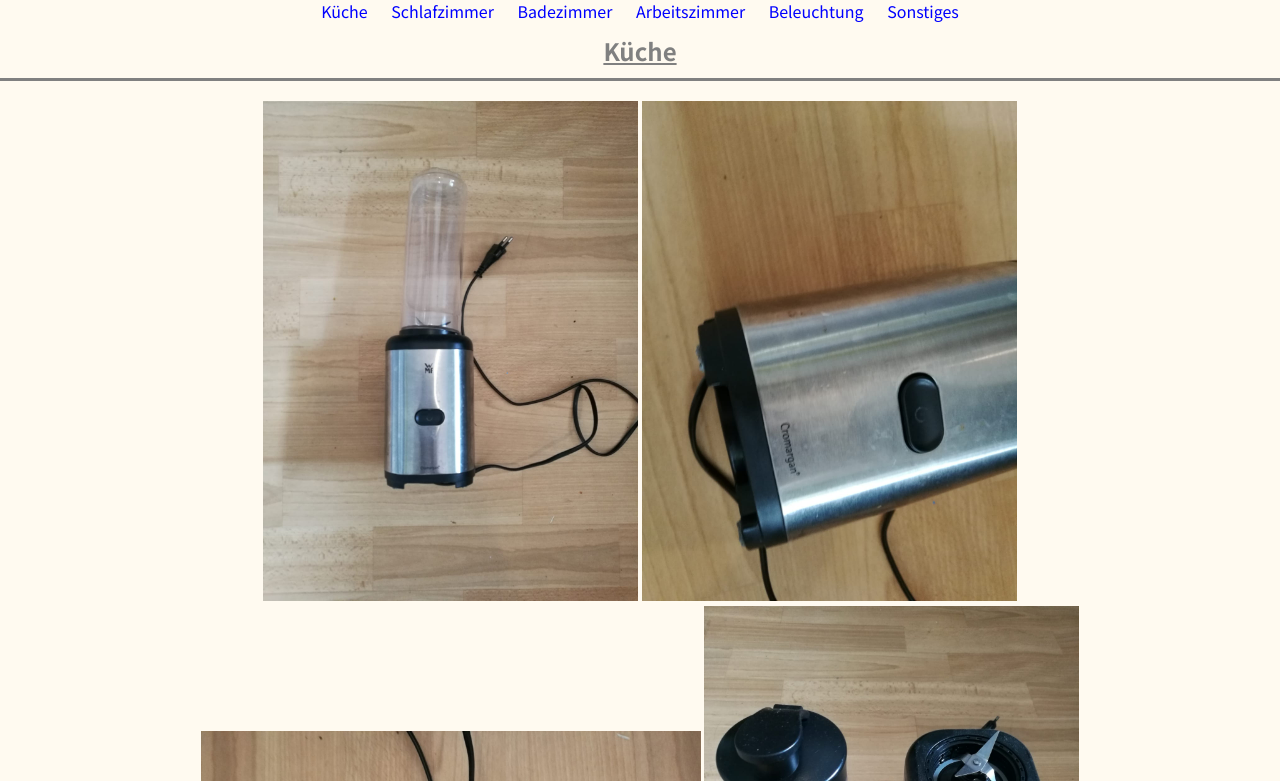
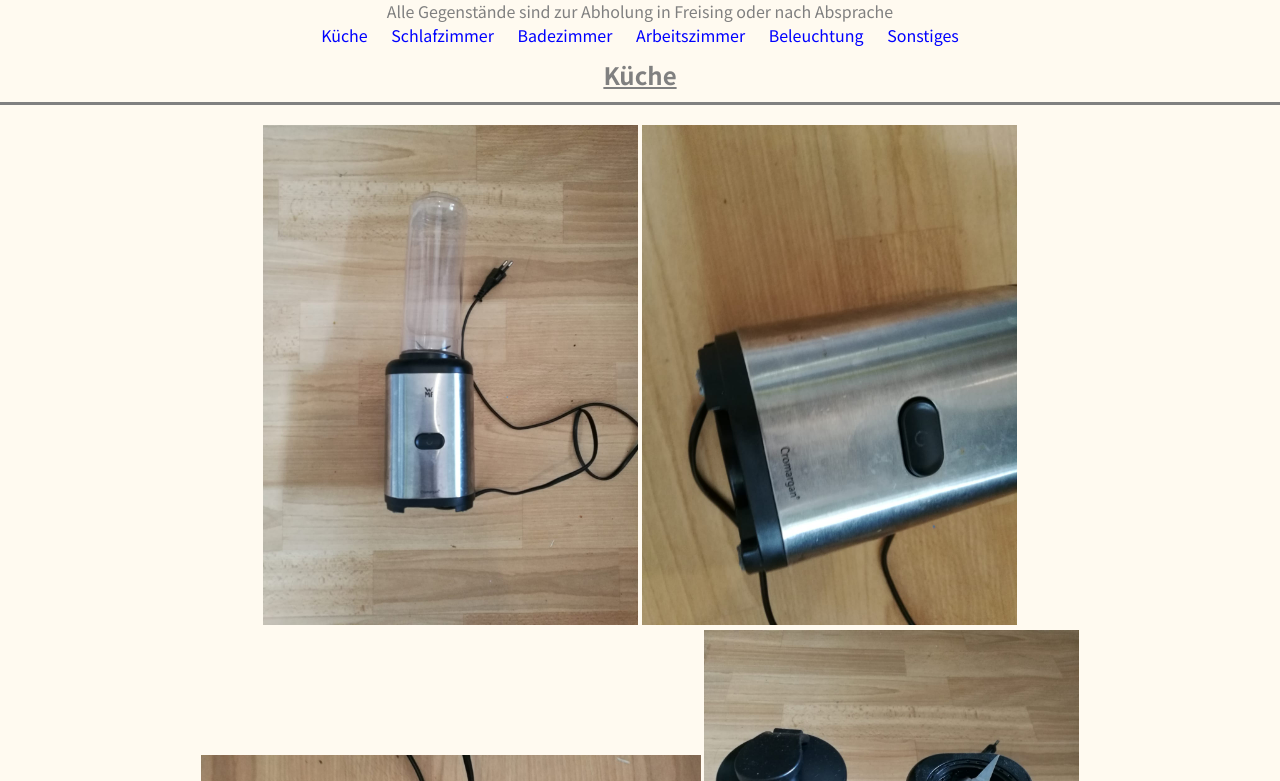
Before and after one commit to sommerfe/Sommer-Flohmarkt, a plain HTML site: page index.html in a window 1280 px wide. Shown: the part 71-852 px from the top of the page. Drawn offline with Linux system fonts and the light colour scheme.

Commit message:
abholung in freising

```diff
--- a/index.html
+++ b/index.html
@@ -9,6 +9,7 @@
     <body>
         <h1 id="title">Sommers verkaufen / verschenken ihren Haushalt!</h1>
         <p>Bei Interesse könnt ihr uns über WhatsApp kontaktieren oder eine Email an sommer.businessmail@gmail.com schreiben.</p>
+        <p>Alle Gegenstände sind zur Abholung in Freising oder nach Absprache</p>
         <div>
             <div class="categories">
                 <a href="#küche">Küche</a>
```
